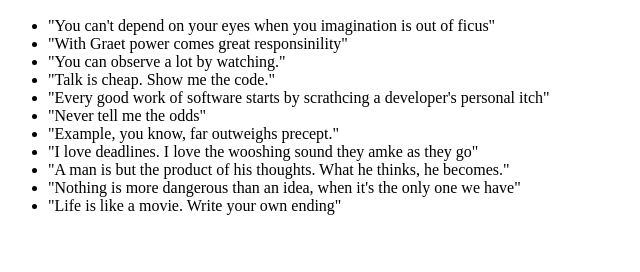
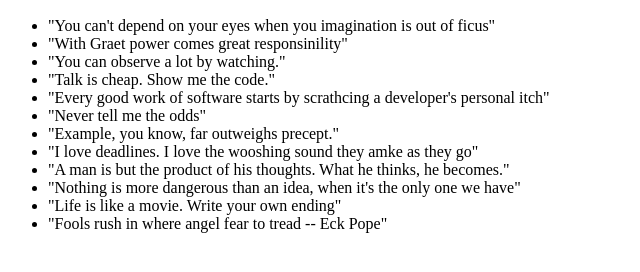
Before and after one commit to SotoMundo/zmain_openSAP_repo, a plain HTML site: page index.html in a window 1280 px wide. Shown: the part 110-382 px from the top of the page, without its empty margins (0-640 px from the left). Drawn offline with Linux system fonts and the light colour scheme.

Commit message:
Update index.html
Added Quote by Alexander Pope

```diff
--- a/index.html
+++ b/index.html
@@ -20,6 +20,7 @@
 			<li>"A man is but the product of his thoughts. What he thinks, he becomes."</li>
 			<li>"Nothing is more dangerous than an idea, when it's the only one we have"</li>
 			<li>"Life is like a movie. Write your own ending"</li>
+			<li>"Fools rush in where angel fear to tread -- Eck Pope"</li>
 		</ul>
 	</body>
 </html>
```
